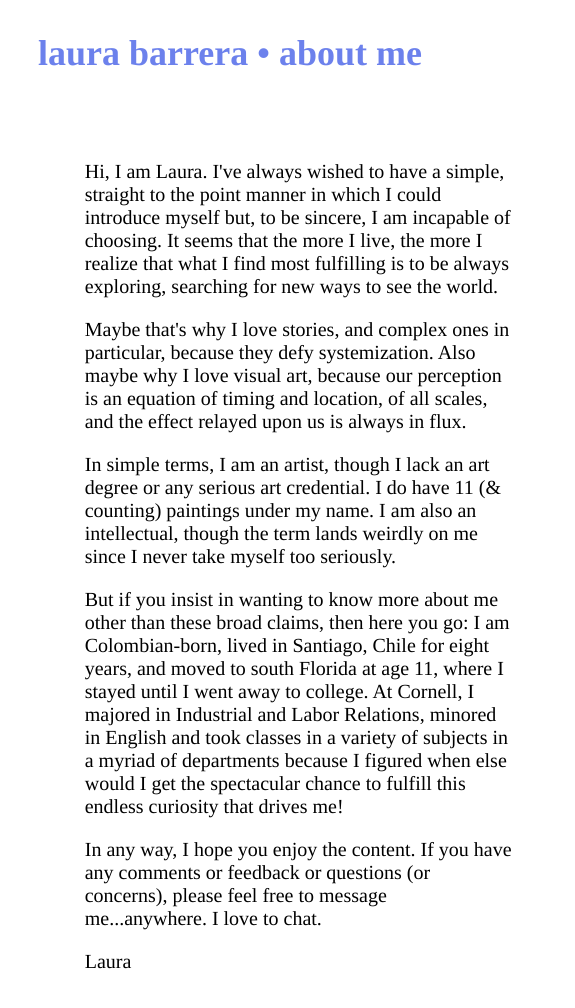
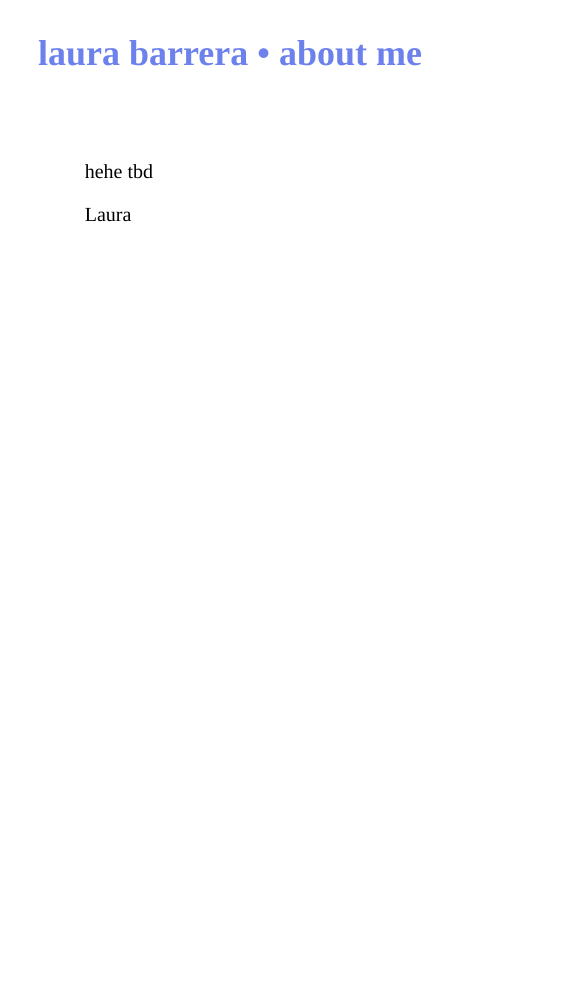
Before and after one commit to lbarrera22/old, a plain HTML site: page about.html in a window 1280 px wide. Shown: the top 1008 px of the page, 0-575 px from the left. After the commit the page ends 938 px from the top, so only its background shows below. Drawn offline with Linux system fonts and the light colour scheme.

Commit message:
Update about.html
remove that atrocity

```diff
--- a/about.html
+++ b/about.html
@@ -25,20 +25,7 @@
 
 <div class="aboutPage">
   <div class="introduction">
-    <p>Hi, I am Laura. I've always wished to have a simple, straight to the point manner in which I could introduce myself but, to be sincere, I am incapable of choosing. It seems that the more I live, the more I realize that what I find most fulfilling is to be always exploring, searching for new ways to see the world. </p>
-
-    <p>Maybe that's why I love stories, and complex ones in particular, because they defy systemization. Also maybe why I love visual art,
-    because our perception is an equation of timing and location, of all scales,
-    and the effect relayed upon us is always in flux.</p>
-
-    <p>In simple terms, I am an artist, though I lack an art degree or any serious art credential. I do have 11 (& counting) paintings under my name. I am also an intellectual, though the term lands weirdly on me since I never take myself too seriously.</p>
-
-    <p>But if you insist in wanting to know more about me other than these broad claims, then here you go: I am Colombian-born, lived in Santiago, Chile for eight years, and moved to
-      south Florida at age 11, where I stayed until I went away to college. At Cornell, I majored in Industrial and Labor Relations, minored in English
-      and took classes in a variety of subjects in a myriad of departments because I figured when else would I get the spectacular chance to fulfill this endless curiosity that drives me!
-
-    <p>In any way, I hope you enjoy the content. If you have any comments or feedback or questions (or concerns),
-    please feel free to message me...anywhere. I love to chat.</p>
+    <p>hehe tbd</p>
 
   <p>Laura</p>
   </div>
```
